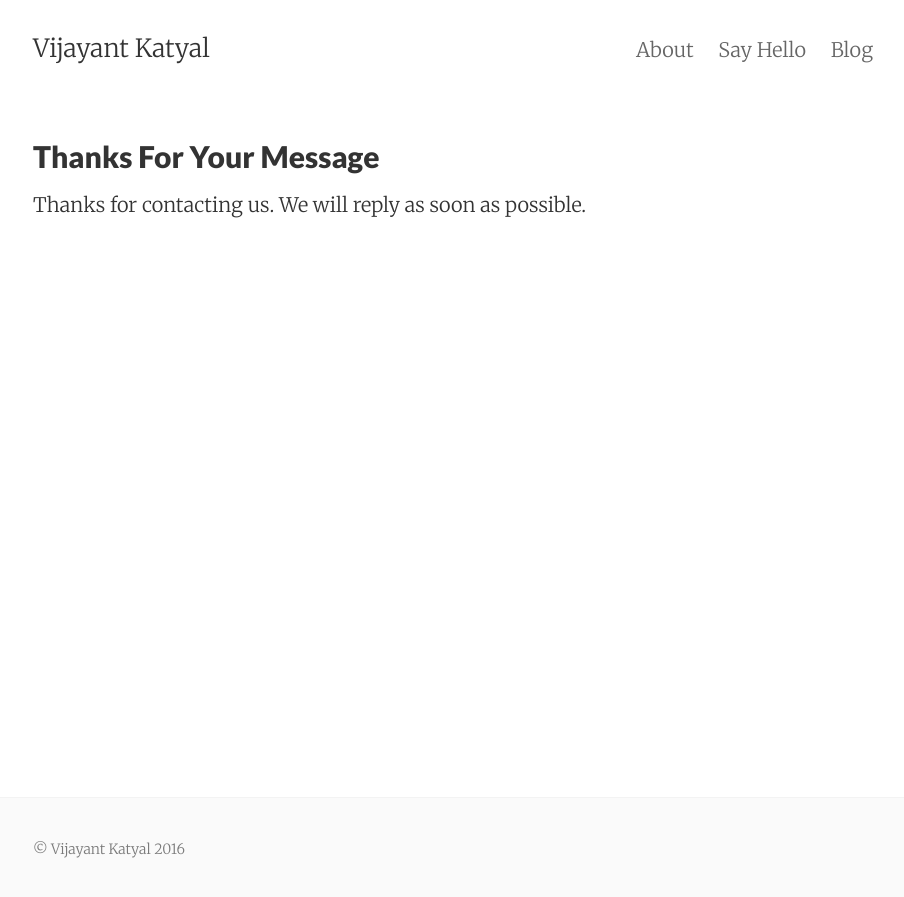
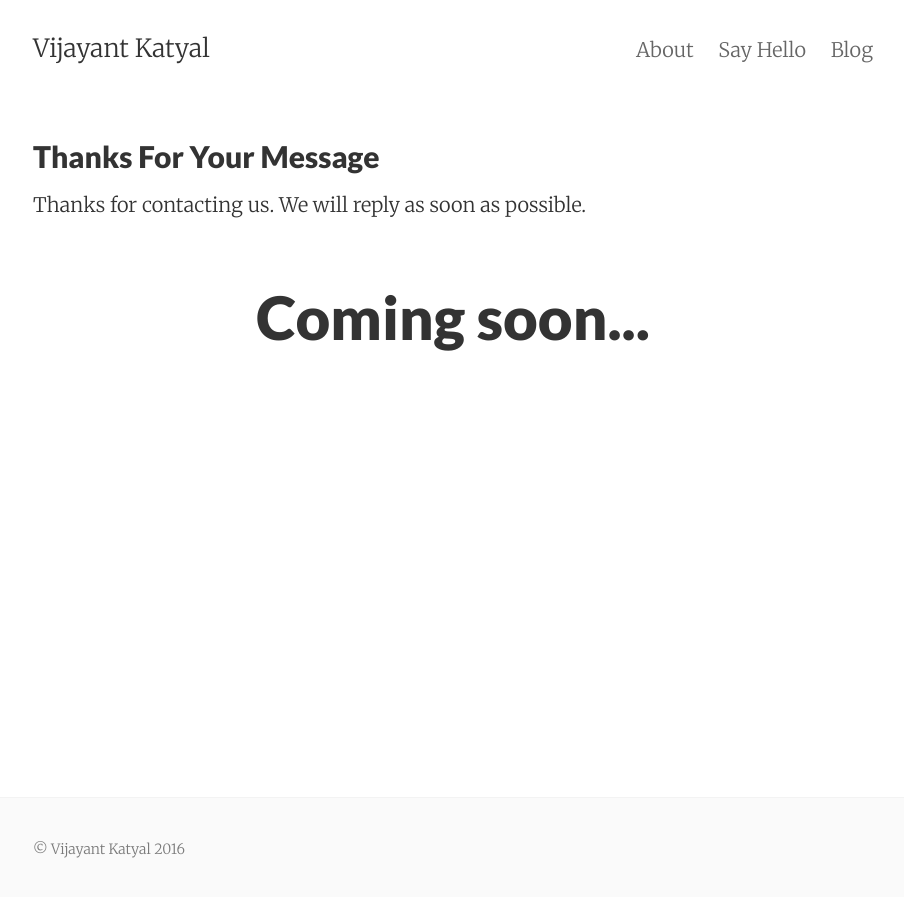
Before and after one commit to vijayantkatyal/vijayantkatyal.github.io, a Jekyll site: the page built from thanks.html, in a window 1280 px wide. Shown: the top 897 px of the page, without its empty margins (187-1091 px from the left). Built offline with Jekyll 4.4.1, drawn with Linux system fonts in a browser that asks for light colours.

Commit message:
thanks test

```diff
--- a/thanks.html
+++ b/thanks.html
@@ -4,3 +4,29 @@ title: Thanks For Your Message
 permalink: /thanks/
 ---
 {{ site.text.thanks }}
+
+{% assign posts_count = (paginator.posts | size) %}
+
+<div class="home">
+  {% if posts_count > 0 %}
+    <div class="posts">
+      {% for post in paginator.posts %}
+        <div class="post py3">
+          <p class="post-meta">{{ post.date | date: site.date_format }}</p>
+          <a href="{{ post.url | prepend: site.baseurl }}" class="post-link"><h3 class="h1 post-title">{{ post.title }}</h3></a>
+          <p class="post-summary">
+            {% if post.summary %}
+              {{ post.summary }}
+            {% else %}
+              {{ post.excerpt }}
+            {% endif %}
+          </p>
+        </div>
+      {% endfor %}
+    </div>
+
+    {% include pagination.html %}
+  {% else %}
+    <h1 class='center'>{{ site.text.index.coming_soon }}</h3>
+  {% endif %}
+</div>
```
